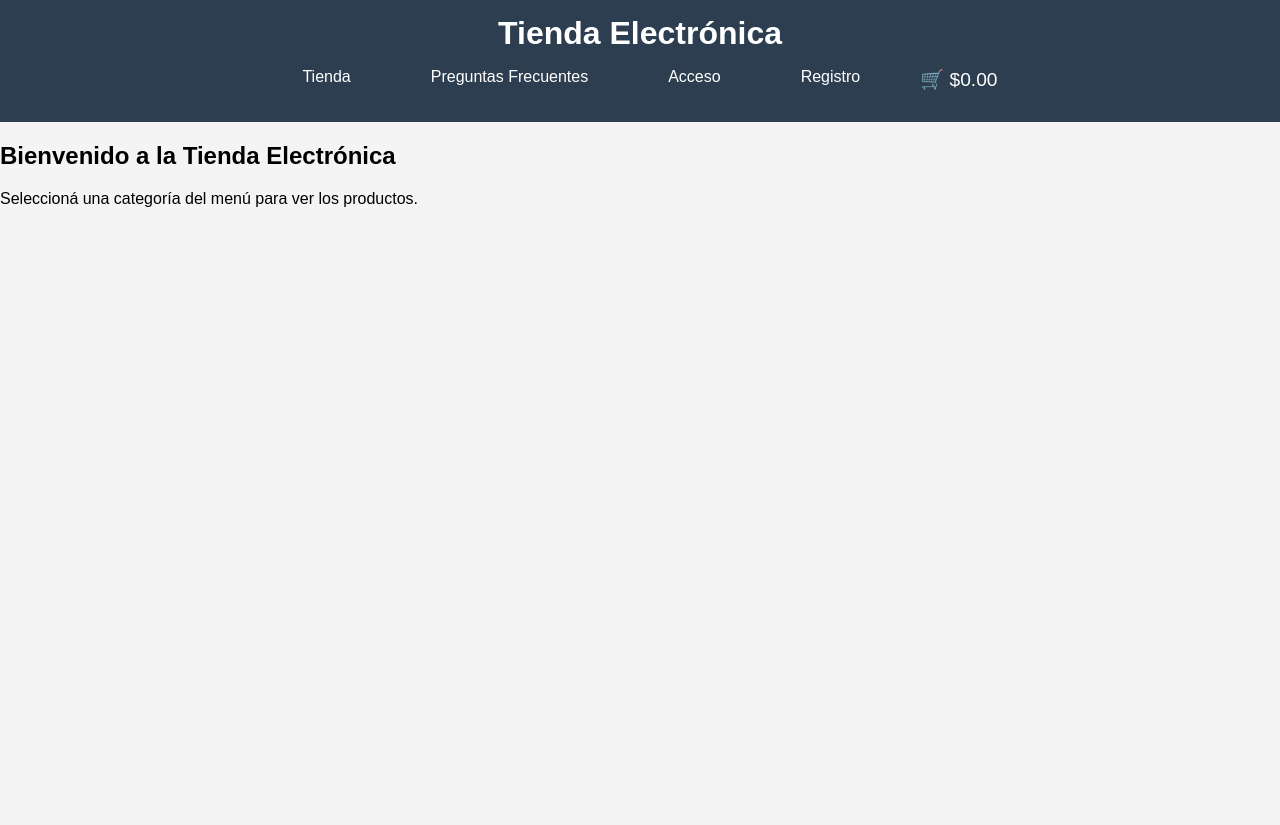
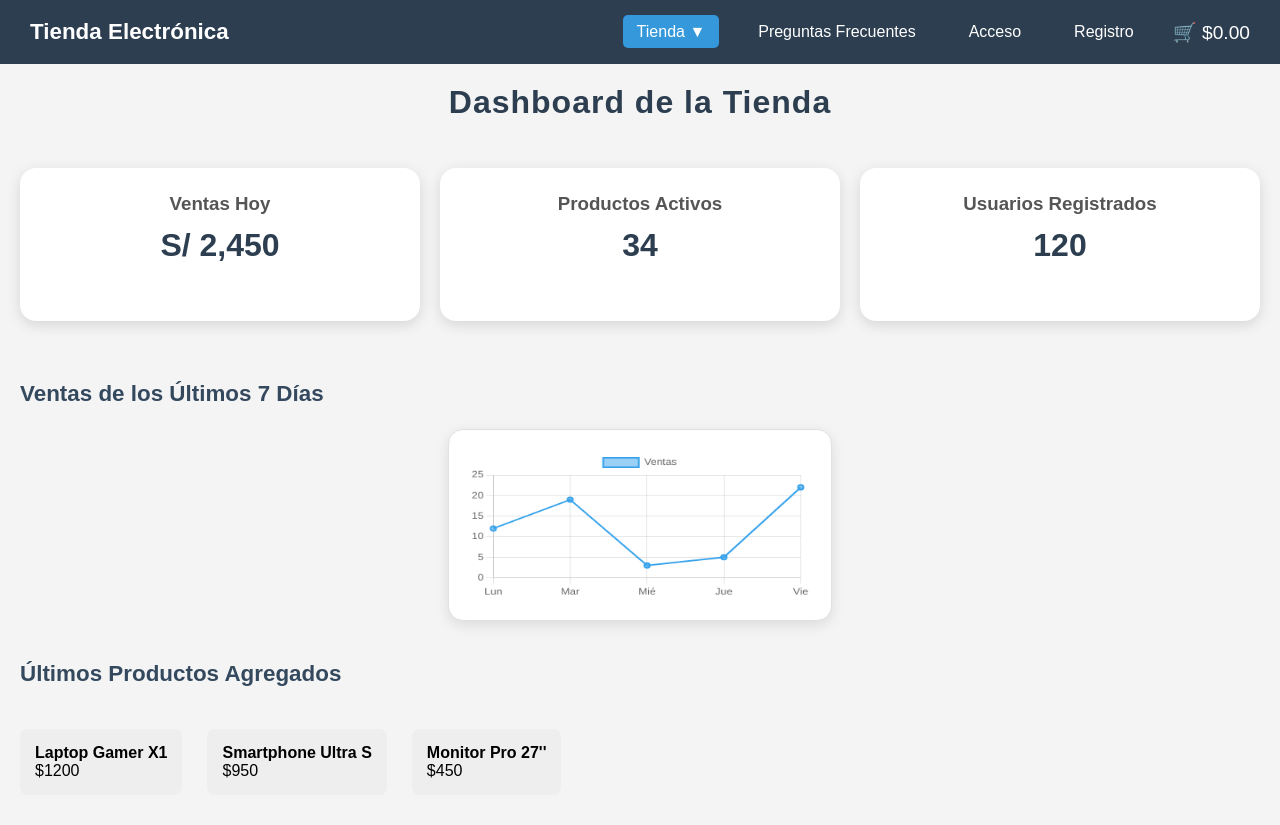
Before and after one commit to JhoelMoena/SENATI-TEAM, a plain HTML site: page index.html in a window 1280 px wide. Before the commit the page ends 800 px from the top, so only its background shows below. Drawn offline with nearby package versions, Linux system fonts and the light colour scheme.

Commit message:
Refactor: Implementación de web component para header + mejora del router

```diff
--- /dev/null
+++ b/components/header.js
@@ -0,0 +1,45 @@
+class HeaderConponent extends HTMLElement {
+    connectedCallback() {
+        this.innerHTML = `
+            <header class="navbar">
+                <div class="logo">Tienda Electrónica</div>
+
+                <nav class="links">
+
+                    <div class="dropdown-wrapper">
+                        <a href="#/" data-route="/">Tienda ▼</a>
+                        <div class="dropdown">
+                            <a href="#/home" data-route="/home">Home</a>
+                            <a href="#/celulares" data-route="/celulares">Celulares</a>
+                            <a href="#/laptops" data-route="/laptops">Laptops</a>
+                            <a href="#/computadoras" data-route="/computadoras">Computadoras</a>
+                        </div>
+                    </div>
+
+                    <a href="#/faq" data-route="/faq">Preguntas Frecuentes</a>
+                    <a href="#/acceso" data-route="/acceso">Acceso</a>
+                    <a href="#/registro" data-route="/registro">Registro</a>
+
+                    <span class="cart">🛒 $0.00</span>
+                </nav>
+            </header>
+        `;
+
+        this.updateActiveLink();
+        window.addEventListener("hashchange", () => this.updateActiveLink());
+    }
+
+    updateActiveLink() {
+        const current = location.hash.slice(1) || "/";
+        const links = this.querySelectorAll("nav a");
+
+        links.forEach(link => {
+            link.classList.remove("active");
+            if (link.dataset.route == current) {
+                link.classList.add("active");
+            }
+        });
+    }
+}
+
+customElements.define("nav-header", HeaderConponent);
--- /dev/null
+++ b/components/router.js
@@ -0,0 +1,45 @@
+// Definir rutas de la SPA
+const routes = {
+    "/": "pages/home.html",
+    "/home": "pages/home.html",
+    "/celulares": "pages/celulares.html",
+    "/laptops": "pages/laptop.html",
+    "/computadoras": "pages/computadoras.html",
+
+    "/faq": "pages/faq.html",
+    "/acceso": "pages/acceso.html",
+    "/registro": "pages/registro.html",
+
+    // Fallback para errores (404 interno)
+    "*": "pages/home.html"
+};
+
+// Función para cargar páginas
+async function loadPage() {
+    const hash = location.hash.slice(1) || "/";
+    const route = routes[hash] || routes["*"];
+
+    try {
+        const html = await fetch(route).then(res => res.text());
+        document.getElementById("app").innerHTML = html;
+
+        if (hash === "/laptops") {
+            // Aseguramos que se ejecute después de que el DOM ya está insertado
+            requestAnimationFrame(() => loadProducts());
+        }
+        if (hash === "/home" || hash === "/") {
+            requestAnimationFrame(() => {
+                loadChart();
+                loadRecentProducts();
+                loadDashboardCards();
+            });
+        }
+
+    } catch (error) {
+        document.getElementById("app").innerHTML = "<h2>Error cargando la página</h2>";
+    }
+}
+
+// Eventos del router
+window.addEventListener("hashchange", loadPage);
+window.addEventListener("load", loadPage);
--- /dev/null
+++ b/css/home.css
@@ -0,0 +1,145 @@
+/* -------------------------- */
+/* TÍTULO PRINCIPAL */
+/* -------------------------- */
+.home-title {
+    text-align: center;
+    margin-top: 20px;
+    font-size: 2rem;
+    font-weight: bold;
+    color: #2c3e50;
+    letter-spacing: 1px;
+}
+
+
+/* -------------------------- */
+/* TARJETAS DE ESTADÍSTICAS */
+/* -------------------------- */
+.stats-grid {
+    display: grid;
+    grid-template-columns: repeat(auto-fit, minmax(220px, 1fr));
+    gap: 20px;
+    padding: 20px;
+}
+
+.stat-card {
+    background: white;
+    padding: 25px;
+    border-radius: 16px;
+    text-align: center;
+    box-shadow: 0 4px 14px rgba(0,0,0,0.12);
+    transition: transform 0.2s ease, box-shadow 0.2s ease;
+}
+
+.stat-card:hover {
+    transform: translateY(-4px);
+    box-shadow: 0 6px 20px rgba(0,0,0,0.17);
+}
+
+.stat-card h3 {
+    margin: 0;
+    color: #555;
+    font-weight: 600;
+}
+
+.stat-card .number {
+    font-size: 2rem;
+    color: #2c3e50;
+    font-weight: bold;
+    margin-top: 12px;
+}
+
+
+/* -------------------------- */
+/* TÍTULOS DE SECCIONES */
+/* -------------------------- */
+.chart-title,
+.recent-title {
+    margin-left: 20px;
+    margin-top: 40px;
+    font-size: 1.4rem;
+    font-weight: 600;
+    color: #34495e;
+}
+
+
+/* -------------------------- */
+/* CANVAS GRÁFICO */
+/* -------------------------- */
+#salesChart {
+    max-width: 850px;
+    margin: 20px auto;
+    display: block;
+    padding: 20px;
+
+    background: white;
+    border-radius: 15px;
+    box-shadow: 0 4px 14px rgba(0,0,0,0.1);
+    border: 1px solid #e1e1e1;
+}
+
+
+/* -------------------------- */
+/* PRODUCTOS RECIENTES */
+/* -------------------------- */
+.recent-container {
+    display: flex;
+    gap: 25px;
+    padding: 20px;
+    overflow-x: auto;
+    scrollbar-width: thin;
+    scrollbar-color: #aaa transparent;
+}
+
+/* Scrollbar moderno */
+.recent-container::-webkit-scrollbar {
+    height: 8px;
+}
+
+.recent-container::-webkit-scrollbar-track {
+    background: transparent;
+}
+
+.recent-container::-webkit-scrollbar-thumb {
+    background: #bdbdbd;
+    border-radius: 4px;
+}
+
+.recent-container::-webkit-scrollbar-thumb:hover {
+    background: #969696;
+}
+
+/* Tarjetas */
+.recent-item {
+    min-width: 240px;
+    background: white;
+    padding: 15px;
+    border-radius: 15px;
+    box-shadow: 0 4px 14px rgba(0,0,0,0.1);
+    transition: transform 0.2s ease, box-shadow 0.2s ease;
+}
+
+.recent-item:hover {
+    transform: translateY(-5px);
+    box-shadow: 0 6px 20px rgba(0,0,0,0.15);
+}
+
+/* Imagen del producto */
+.recent-item img {
+    width: 100%;
+    border-radius: 12px;
+    margin-bottom: 10px;
+}
+
+/* Nombre del producto */
+.recent-item strong {
+    font-size: 1.1rem;
+    color: #2c3e50;
+}
+
+/* Precio */
+.recent-item span {
+    display: inline-block;
+    margin-top: 5px;
+    color: #3498db;
+    font-weight: bold;
+}
--- /dev/null
+++ b/css/laptops.css
@@ -0,0 +1,58 @@
+.product-container {
+    display: grid;
+    grid-template-columns: repeat(auto-fit, minmax(260px, 1fr));
+    gap: 20px;
+    padding: 20px;
+}
+
+.product-card {
+    background: white;
+    border-radius: 10px;
+    padding: 15px;
+    box-shadow: 0 2px 10px rgba(0,0,0,0.1);
+    transition: transform 0.2s;
+}
+
+.product-card:hover {
+    transform: translateY(-3px);
+}
+
+.product-card img {
+    width: 100%;
+    border-radius: 8px;
+}
+
+.product-card h3 {
+    margin: 10px 0 5px;
+}
+
+.product-card p {
+    margin: 5px 0;
+    color: #555;
+}
+
+.product-card .price {
+    font-size: 1.2em;
+    font-weight: bold;
+    margin: 8px 0;
+}
+
+.product-card button {
+    width: 100%;
+    padding: 10px;
+    background: #3498db;
+    border: none;
+    color: white;
+    font-size: 1em;
+    border-radius: 6px;
+    cursor: pointer;
+    transition: background 0.3s;
+}
+
+.product-card button:hover {
+    background: #2980b9;
+}
+
+h2 {
+    text-align: center;
+}
--- a/css/style.css
+++ b/css/style.css
@@ -1,78 +1,90 @@
+/* ======== Global ======== */
 body {
-    font-family: 'Arial', sans-serif;
+    font-family: Arial, sans-serif;
     margin: 0;
     padding: 0;
-    background-color: #f4f4f4;
+    background: #f4f4f4;
 }
 
-header {
-    background-color: #2c3e50;
+/* ======== Navbar ======== */
+.navbar {
+    background: #2c3e50;
     color: white;
-    padding: 15px 0;
+    padding: 15px 30px;
+    display: flex;
+    align-items: center;
+    justify-content: space-between;
 }
 
-h1 {
-    text-align: center;
-    margin: 0;
+.logo {
+    font-size: 1.4em;
+    font-weight: bold;
 }
 
-nav {
+/* ======== Links ======== */
+.links {
     display: flex;
-    justify-content: center;
+    align-items: center;
+    gap: 25px;
 }
 
-nav ul {
-    list-style: none;
-    padding: 0;
+.links a {
+    color: white;
+    text-decoration: none;
+    padding: 8px 14px;
+    border-radius: 5px;
+    transition: background-color 0.3s;
+    position: relative;
+}
+
+.links a:hover {
+    background: #34495e;
+}
+
+/* ======== Active link ======== */
+.links a.active {
+    background: #3498db;
+}
+
+/* ======== Dropdown ======== */
+.dropdown-wrapper {
+    position: relative;
+}
+
+.dropdown-wrapper > a {
+    cursor: pointer;
+}
+
+.dropdown {
+    display: none;
+    flex-direction: column;
+    position: absolute;
+    top: 20px;
+    left: 0;
+    background: #3498db;
+    border-radius: 6px;
+    padding: 8px 0;
+    min-width: 160px;
+    box-shadow: 0 4px 10px rgba(0,0,0,0.15);
+    z-index: 10;
+}
+
+.dropdown a {
+    padding: 10px 16px;
+    color: white;
+    white-space: nowrap;
+}
+
+.dropdown a:hover {
+    background: #2980b9;
+}
+
+/* Mostrar menú al hacer hover */
+.dropdown-wrapper:hover .dropdown {
     display: flex;
 }
 
-nav li {
-    position: relative;
-    margin: 0 20px;
-}
-
-nav a {
-    color: white;
-    text-decoration: none;
-    padding: 10px 20px;
-    border-radius: 5px;
-    transition: background-color 0.3s;
-}
-
-nav a:hover {
-    background-color: #34495e;
-}
-
-nav .dropdown {
-    display: none;
-    position: absolute;
-    background-color: #3498db;
-    border-radius: 5px;
-    margin-top: 5px;
-    padding: 10px 0;
-    box-shadow: 0 4px 6px rgba(0, 0, 0, 0.1);
-}
-
-nav li:hover .dropdown {
-    display: block;
-}
-
-nav .dropdown li {
-    margin: 0;
-}
-
-nav .dropdown a {
-    white-space: nowrap;
-    color: white;
-    padding: 10px 20px;
-    transition: background-color 0.3s;
-}
-
-nav .dropdown a:hover {
-    background-color: #2980b9;
-}
-
+/* ======== Cart ======== */
 .cart {
     font-size: 1.2em;
     display: flex;
--- a/index.html
+++ b/index.html
@@ -4,32 +4,25 @@
     <meta charset="UTF-8">
     <meta name="viewport" content="width=device-width, initial-scale=1.0">
     <link rel="stylesheet" href="css/style.css">
+    <link rel="stylesheet" href="css/laptops.css">
+    <link rel="stylesheet" href="css/home.css">
     <title>Tienda Electrónica</title>
+
+    <!-- componentes -->
+    <script src="components/header.js" defer></script>
+
+    <!-- Router -->
+    <script src="components/router.js" defer></script>
 </head>
 <body>
-    <header>
-        <h1>Tienda Electrónica</h1>
-        <nav>
-            <ul>
-                <li>
-                    <a href="#">Tienda</a>
-                    <ul class="dropdown">
-                        <li><a href="pages/celulares.html">Celulares</a></li>
-                        <li><a href="#">Laptops</a></li>
-                        <li><a href="#">Computadoras</a></li>
-                    </ul>
-                </li>
-                <li><a href="#">Preguntas Frecuentes</a></li>
-                <li><a href="#">Acceso</a></li>
-                <li><a href="#">Registro</a></li>
-                <li><span class="cart">🛒 $0.00</span></li>
-            </ul>
-        </nav>
-    </header>
+    <nav-header></nav-header>
 
-    <main>
-        <h2>Bienvenido a la Tienda Electrónica</h2>
-        <p>Seleccioná una categoría del menú para ver los productos.</p>
+    <main id="app">
+        cargando...
     </main>
+
+    <script src="https://cdn.jsdelivr.net/npm/chart.js"></script>
+    <script src="js/laptops.js"></script>
+    <script src="js/home.js"></script>
 </body>
 </html>
--- /dev/null
+++ b/js/home.js
@@ -0,0 +1,45 @@
+function loadChart() {
+    const ctx = document.getElementById("salesChart");
+    if (!ctx) return;
+
+    new Chart(ctx, {
+        type: "line",
+        data: {
+            labels: ["Lun", "Mar", "Mié", "Jue", "Vie"],
+            datasets: [{
+                label: "Ventas",
+                data: [12, 19, 3, 5, 22],
+                borderWidth: 2
+            }]
+        }
+    });
+}
+
+function loadRecentProducts() {
+    const container = document.getElementById("recent-products");
+    if (!container) return;
+
+    const products = [
+        { name: "Laptop Gamer X1", price: "$1200" },
+        { name: "Smartphone Ultra S", price: "$950" },
+        { name: "Monitor Pro 27''", price: "$450" }
+    ];
+
+    container.innerHTML = products.map(p => `
+        <div style="padding:15px; background:#eee; margin-bottom:10px; border-radius:8px;">
+            <strong>${p.name}</strong><br>
+            <span>${p.price}</span>
+        </div>
+    `).join("");
+}
+
+// Datos simulados para las tarjetas
+function loadDashboardCards() {
+    const users = document.getElementById("card-users");
+    const sales = document.getElementById("card-sales");
+    const newProducts = document.getElementById("card-new-products");
+
+    if (users) users.textContent = 120;
+    if (sales) sales.textContent = "$798";
+    if (newProducts) newProducts.textContent = 5;
+}
--- /dev/null
+++ b/pages/home.html
@@ -0,0 +1,24 @@
+<h2 class="home-title">Dashboard de la Tienda</h2>
+
+<div class="stats-grid">
+    <div class="stat-card">
+        <h3>Ventas Hoy</h3>
+        <p class="number">S/ 2,450</p>
+    </div>
+
+    <div class="stat-card">
+        <h3>Productos Activos</h3>
+        <p class="number">34</p>
+    </div>
+
+    <div class="stat-card">
+        <h3>Usuarios Registrados</h3>
+        <p class="number">120</p>
+    </div>
+</div>
+
+<h3 class="chart-title">Ventas de los Últimos 7 Días</h3>
+<canvas id="salesChart"></canvas>
+
+<h3 class="recent-title">Últimos Productos Agregados</h3>
+<div id="recent-products" class="recent-container"></div>
```
Also changed, not shown: js/laptops.js (added, +33 -0 lines), pages/celulares.html (+0 -41 lines), pages/computadoras.html (+1 -27 lines), pages/laptop.html (+2 -15 lines).
